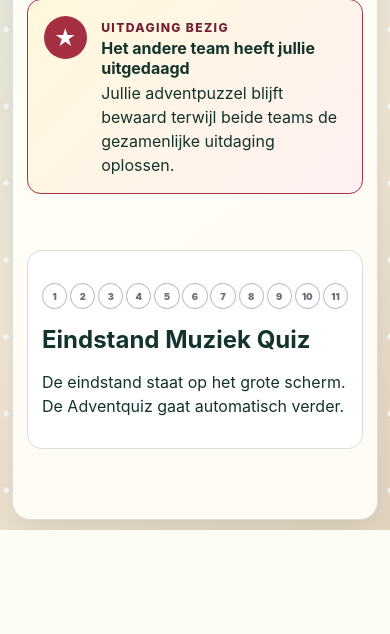
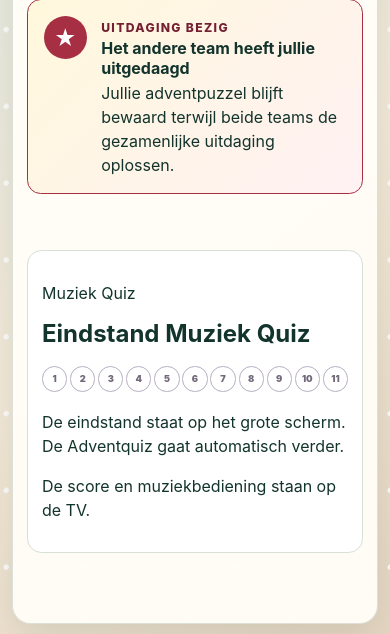
Before and after one commit to TristanAlbers/christmas-quiz, a Django app: template quiz/templates/quiz/team.html in a window 390 px wide. Shown: the part 435-1069 px from the top of the page. Before the commit the page ends 965 px from the top, so only its background shows below. Run offline with Django 5.2, Linux system fonts and the light colour scheme; the template is opened without the code that fills it: most values are stand-ins (such as "Sample title", 1, 10 or a date in 2020); parts of the project's set-up code (start-up, migrations or seed data) failed here and were passed over.

Commit message:
feat(ui): present focused Music answer state on team phone (#77)

```diff
--- a/quiz/templates/quiz/_question_pane.html
+++ b/quiz/templates/quiz/_question_pane.html
@@ -1,20 +1,20 @@
 <div id="question-pane" {% if oob %}hx-swap-oob="outerHTML"{% endif %}>
   <input id="view-context" type="hidden" name="view_context" value="{{ view_context }}">
   {% if state.music %}
+    <section class="music-quiz--phone" aria-label="Muziek Quiz">
+      <p class="music-quiz--phone__kicker">Muziek Quiz{% if state.music.phase == 'question' %} · Vraag {{ state.music.question_number }}{% endif %}</p>
+      {% if state.music.phase == 'gathering' %}
+        <h2>Maak je klaar voor de Muziek Quiz</h2>
         {% include 'quiz/_music_progress.html' with music=state.music %}
-    {% if state.music.phase == 'gathering' %}
-      <section class="music-gathering music-gathering--team" aria-labelledby="music-gathering-title">
-        <span class="music-gathering__note" aria-hidden="true">♫</span>
-        <p class="eyebrow">Muziek Quiz</p>
-        <h2 id="music-gathering-title">Maak je klaar voor de Muziek Quiz</h2>
-        <p>Verzamel je team. Vraag 1 verschijnt zodra de voorbereiding voorbij is.</p>
+        <p>Verzamel je team. De eerste vraag verschijnt na de voorbereiding.</p>
         {% if state.global_state == 'PAUSED' %}<p class="music-paused-message">Gepauzeerd · de tijd staat stil</p>{% endif %}
-      </section>
       {% elif state.music.phase == 'question' %}
-      <h2>{{ state.music.title }}</h2>
-      <p>{{ state.music.body }}</p>
+        <h2>Herken het lied</h2>
+        {% include 'quiz/_music_progress.html' with music=state.music %}
+        <p class="music-quiz--phone__question">{{ state.music.body }}</p>
+        {% if state.music.title %}<p class="music-quiz--phone__title">{{ state.music.title }}</p>{% endif %}
         {% if state.global_state == 'MUSIC_QUIZ' %}
-        <form method="post" action="{% url 'team_music_answer' %}"
+          <form class="music-quiz--phone__form" method="post" action="{% url 'team_music_answer' %}"
                 hx-post="{% url 'team_music_answer' %}" hx-trigger="submit"
                 hx-sync="#live-game:replace" hx-disabled-elt="find button[type='submit']"
                 hx-target="#game-status" hx-swap="innerHTML">
@@ -22,17 +22,20 @@
             <input type="hidden" name="run_id" value="{{ state.run_id }}">
             <input type="hidden" name="question_id" value="{{ state.music.question_id }}">
             <input type="hidden" name="request_id" value="{{ music_request_id }}">
-          <label for="music-answer-input">Antwoord</label>
-          <input id="music-answer-input" name="answer" autocomplete="off" required>
+            <label for="music-answer-input">Jullie antwoord</label>
+            <input id="music-answer-input" name="answer" autocomplete="off" placeholder="Titel van het lied" required>
             <button type="submit">Antwoord insturen</button>
           </form>
         {% else %}
-        <p>De Muziek Quiz is gepauzeerd. Na hervatten kun je weer antwoorden.</p>
+          <p class="music-paused-message">De Muziek Quiz is gepauzeerd. Na hervatten kun je weer antwoorden.</p>
         {% endif %}
       {% else %}
         <h2>Eindstand Muziek Quiz</h2>
+        {% include 'quiz/_music_progress.html' with music=state.music %}
         <p>De eindstand staat op het grote scherm. De Adventquiz gaat automatisch verder.</p>
       {% endif %}
+    </section>
+    <p class="music-quiz--phone__note">De score en muziekbediening staan op de TV.</p>
   {% elif state.challenge and state.challenge.status == 'active' %}
     <section class="challenge-stage challenge-stage--{{ state.challenge.phase }}" aria-labelledby="challenge-question-title">
       <div class="challenge-stage__header">
```
Lines whose indentation alone changed are shown as unchanged.
